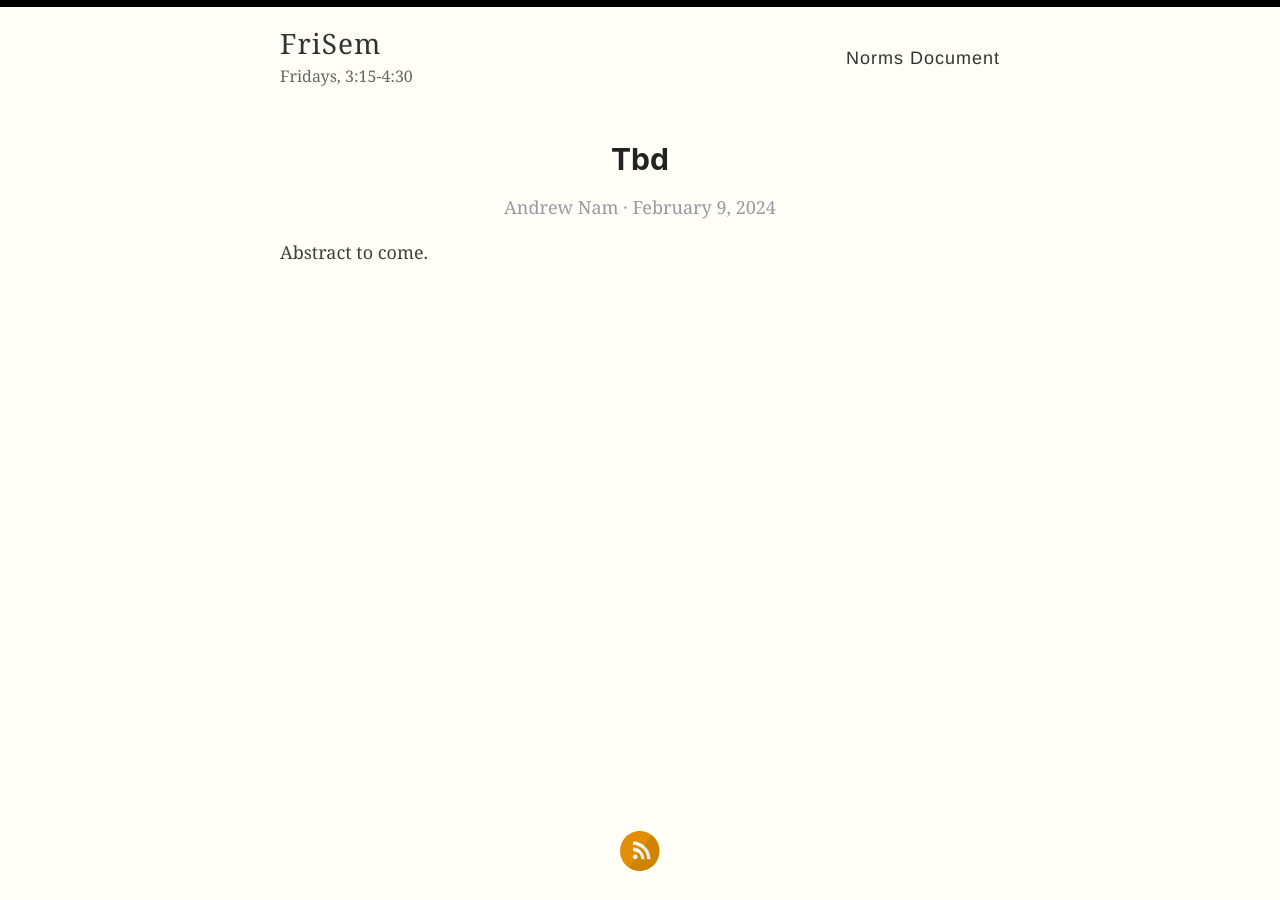
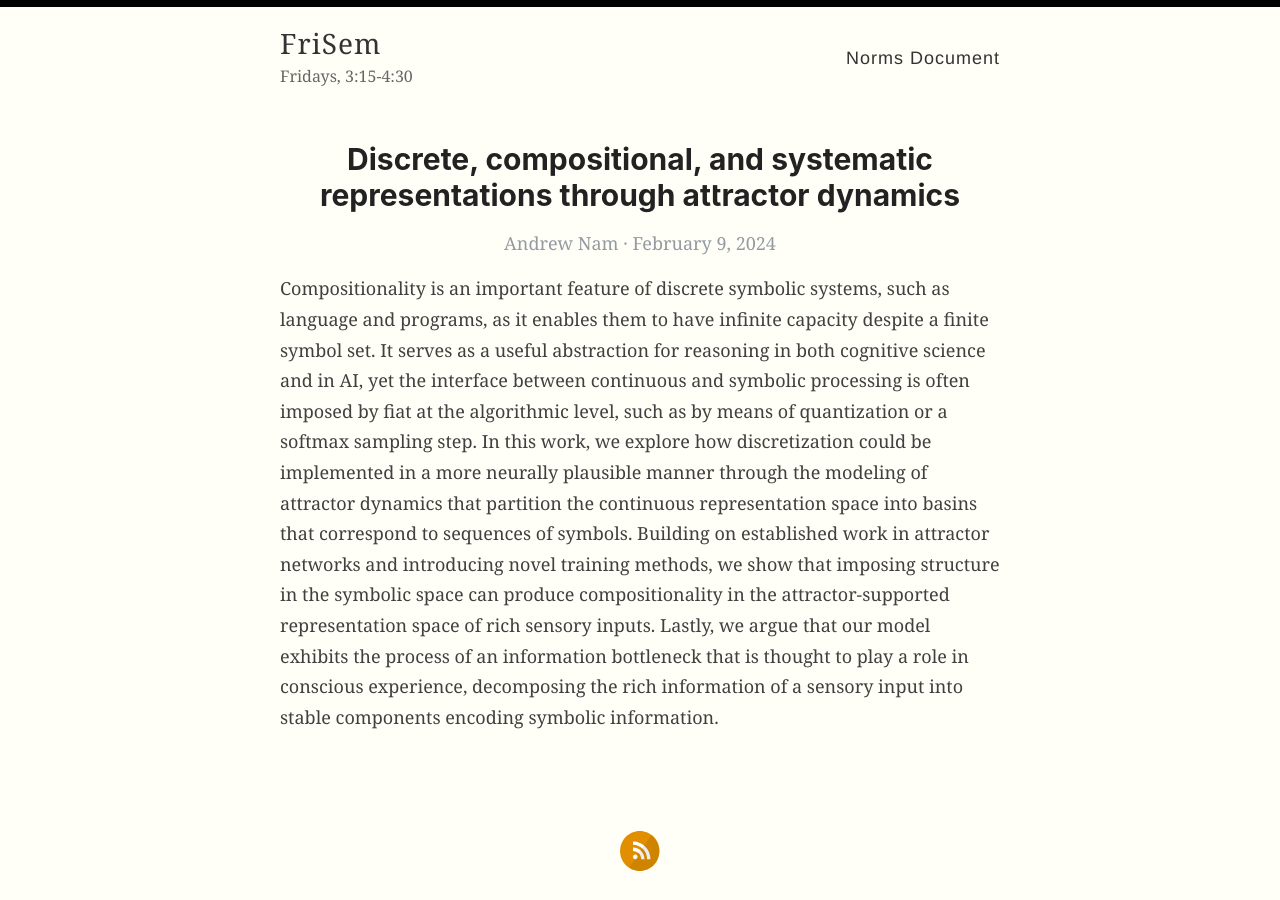
Before and after one commit to frisem/frisem.github.io, a Jekyll site: the page built from _posts/2024-02-09-Andrew-Nam.md, in a window 1280 px wide. Built offline with Jekyll 4.4.1, drawn with Linux system fonts in a browser that asks for light colours.

Commit message:
title and abstract

```diff
--- a/_posts/2024-02-09-Andrew-Nam.md
+++ b/_posts/2024-02-09-Andrew-Nam.md
@@ -1,7 +1,7 @@
 ---
 layout: post
-title: Tbd
+title: Discrete, compositional, and systematic representations through attractor dynamics
 speaker: Andrew Nam
 ---
 
-Abstract to come.
+Compositionality is an important feature of discrete symbolic systems, such as language and programs, as it enables them to have infinite capacity despite a finite symbol set. It serves as a useful abstraction for reasoning in both cognitive science and in AI, yet the interface between continuous and symbolic processing is often imposed by fiat at the algorithmic level, such as by means of quantization or a softmax sampling step. In this work, we explore how discretization could be implemented in a more neurally plausible manner through the modeling of attractor dynamics that partition the continuous representation space into basins that correspond to sequences of symbols. Building on established work in attractor networks and introducing novel training methods, we show that imposing structure in the symbolic space can produce compositionality in the attractor-supported representation space of rich sensory inputs. Lastly, we argue that our model exhibits the process of an information bottleneck that is thought to play a role in conscious experience, decomposing the rich information of a sensory input into stable components encoding symbolic information.
```
